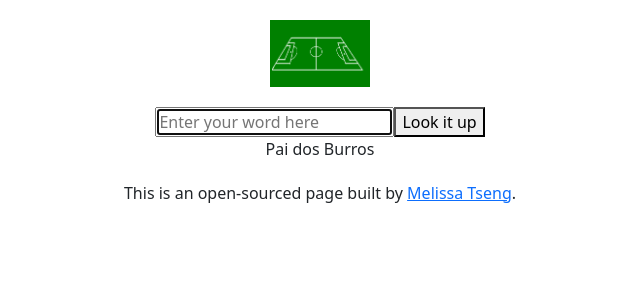
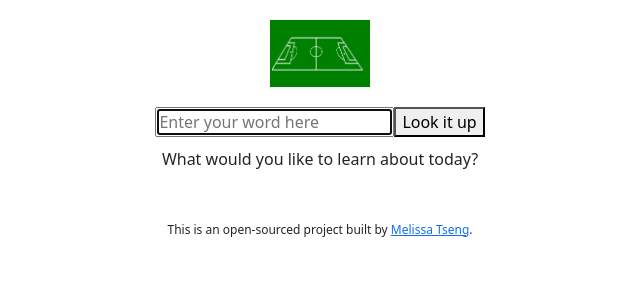
Before and after one commit to MaxYeats/dictionary-react, a React (Create React App) app: page / in a window 1280 px wide. Shown: the top 300 px of the page, without its empty margins (320-960 px from the left). Built offline with nearby package versions, Linux system fonts and the light colour scheme.

Commit message:
Introduced search result
- integrated the API for purposes of displaying the word definition(s) by creating components Results.js and Meaning.js - map needed.

```diff
--- a/src/App.css
+++ b/src/App.css
@@ -15,5 +15,15 @@
 }
 
 .App-footer {
-  margin: 20px 0;
+  margin: 40px;
+  font-size: 12px;
 }
+
+.initial-question {
+  padding: 10px;
+}
+
+.Results {
+  text-align: left;
+  margin: 10px;
+}
--- a/src/App.js
+++ b/src/App.js
@@ -16,7 +16,7 @@
           <Dictionary />
         </main>
         <footer className="App-footer">
-          This is an open-sourced page built by{" "}
+          This is an open-sourced project built by{" "}
           <a
             href="https://github.com/MaxYeats/dictionary-react"
             title="link to Melissa's Github project page"
--- a/src/Dictionary.js
+++ b/src/Dictionary.js
@@ -2,12 +2,17 @@
 
 import React, { useState } from "react";
 import axios from "axios";
+import Results from "./Results.js";
 
 export default function Dictionary() {
   let [keyword, setKeyword] = useState("");
+  let [results, setResults] = useState(null);
+
+  //the results here is an object so useState({}) but if an array it would be useState(null), there was an error though and we had to set it as null.
 
   function handleResponse(response) {
-    console.log(response.data[0]);
+    //console.log(response.data[0].meanings[0].definitions[0].definition);
+    setResults(response.data[0]);
   }
 
   function search(event) {
@@ -34,7 +39,7 @@
         <button className="button">Look it up</button>
       </form>
 
-      <div>Pai dos Burros</div>
+      <Results results={results} />
     </div>
   );
 }
--- /dev/null
+++ b/src/Meaning.js
@@ -0,0 +1,24 @@
+/** @format */
+
+import React from "react";
+
+export default function Meaning(props) {
+  console.log(props.meaning);
+  return (
+    <div classname="Meaning">
+      <h5>{props.meaning.partOfSpeech}</h5>
+
+      {props.meaning.definitions.map(function (definition, index) {
+        return (
+          <div key={index}>
+            <p>
+              {definition.definition}
+              <br />
+              <em>{definition.example}</em>
+            </p>
+          </div>
+        );
+      })}
+    </div>
+  );
+}
--- /dev/null
+++ b/src/Results.js
@@ -0,0 +1,28 @@
+/** @format */
+
+import React from "react";
+import Meaning from "./Meaning.js";
+
+export default function Results(props) {
+  if (props.results) {
+    return (
+      <div className="Results">
+        <h2>{props.results.word}</h2>
+        {props.results.meanings.map(function (meaning, index) {
+          //return meaning.definitions[0].definition;
+          return (
+            <div key={index}>
+              <Meaning meaning={meaning} />
+            </div>
+          );
+        })}
+      </div>
+    );
+  } else {
+    return (
+      <div className="initial-question">
+        What would you like to learn about today?
+      </div>
+    );
+  }
+}
```
